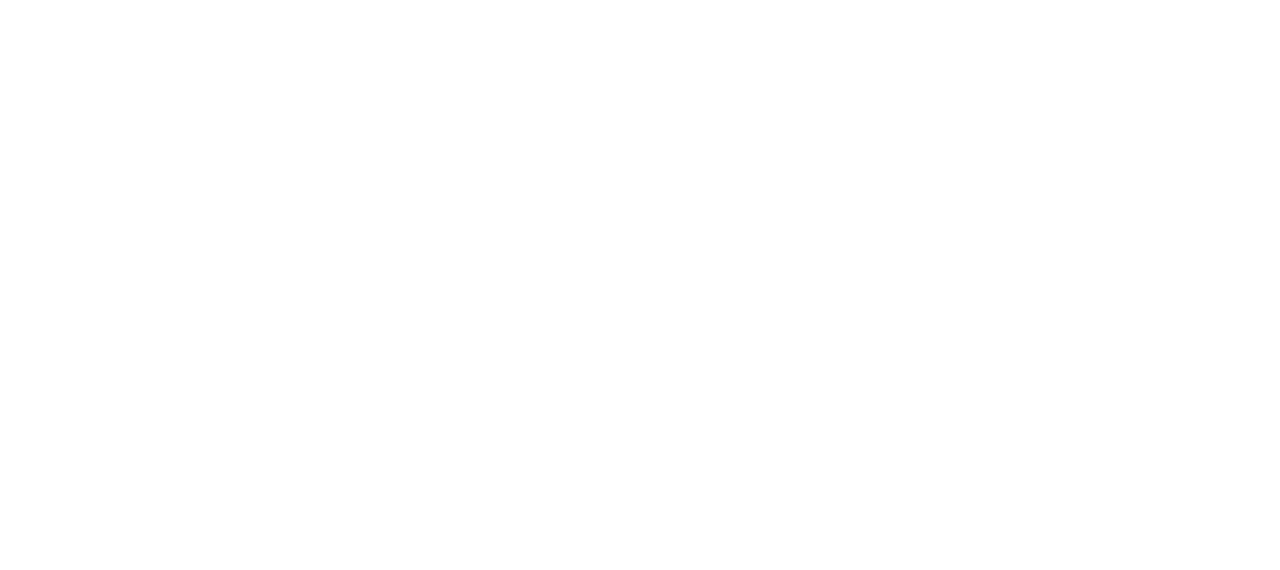
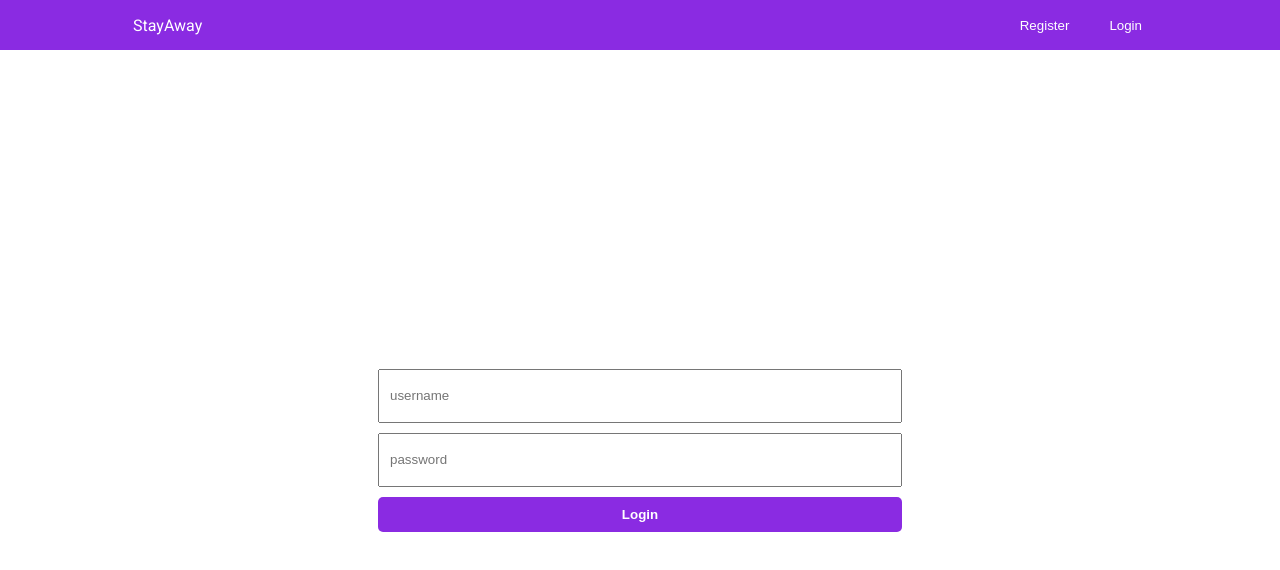
Before and after one commit to Programer1997/Stay-Away, a React (Create React App) app in the folder frontend/: page /login in a window 1280 px wide. Before the commit this address had no page. Shown: the top 570 px of the page. Built offline with nearby package versions, Linux system fonts and the light colour scheme.

Commit message:
created login and open session

```diff
--- a/frontend/src/App.js
+++ b/frontend/src/App.js
@@ -3,6 +3,7 @@
 import Home from './pages/home/Home';
 import List from './pages/list/List';
 import Hotel from './pages/hotel/Hotel';
+import Login from './pages/login/Login';
 function App() {
   return (
     <BrowserRouter>
@@ -10,6 +11,7 @@
           <Route path="/" element={<Home />}/>
           <Route path='/hotels' element={<List />}/>
           <Route path='/hotels/:id' element={<Hotel />}/>
+          <Route path='/login' element={<Login />}/>
         </Routes>
     </BrowserRouter>
   );
--- a/frontend/src/components/header/Header.jsx
+++ b/frontend/src/components/header/Header.jsx
@@ -14,6 +14,7 @@
 import 'react-date-range/dist/theme/default.css'; // theme css file
 import { useNavigate } from "react-router-dom";
 import { SearchContext } from "../../context/SearchContext";
+import { AuthContext } from "../../context/authContext";
 
 
 
@@ -38,6 +39,8 @@
     });
   //navigate hook for /hotels:
     const navigate = useNavigate();
+    const { user } = useContext(AuthContext);
+
 
     //handle options:
     const handleOption = (name, operation) => {
@@ -87,7 +90,7 @@
               <p className="headerDesc">
                     From us to you traveler, you can have an awesome experience with us, you're welcome!
               </p>
-              <button className="headerBtn">Sign in / Register</button>
+              {!user && <button className="headerBtn">Sign in / Register</button>}
               <div className="headerSearch">
                 <div className="headerSearchItem">
                   <FontAwesomeIcon icon={faBed} className="headerIcon" />
--- a/frontend/src/components/navbar/Navbar.jsx
+++ b/frontend/src/components/navbar/Navbar.jsx
@@ -1,16 +1,25 @@
+import { useContext } from "react"
 import "./navbar.css"
 import {Link} from "react-router-dom"
+import { AuthContext } from "../../context/authContext"
 const Navbar = () => {
+  const { user } = useContext(AuthContext)
+
+
   return (
     <div className="navbar">
     <div className="navContainer">
       <Link to="/" style={{color:"white", textDecoration: "none"}}>
       <span className="logo">StayAway</span>
       </Link>
-      <div className="navItems">
-        <button className="navButton">Register</button>
-        <button className="navButton">Login</button>
-      </div>
+      {user ? user.username : (
+          <div className="navItems">
+            <button className="navButton">Register</button>
+            <Link to="/login" >
+            <button className="navButton">Login</button>
+            </Link>
+          </div>
+        )}
     </div>
   </div>
 )
--- /dev/null
+++ b/frontend/src/context/authContext.js
@@ -0,0 +1,61 @@
+import { createContext, useEffect, useReducer } from "react";
+
+const INITIAL_STATE = {
+  user: JSON.parse(localStorage.getItem("user")) || null,
+  loading: false,
+  error: null,
+};
+
+export const AuthContext = createContext(INITIAL_STATE);
+
+const AuthReducer = (state, action) => {
+  switch (action.type) {
+    case "LOGIN_START":
+      return {
+        user: null,
+        loading: true,
+        error: null,
+      };
+    case "LOGIN_SUCCESS":
+      return {
+        user: action.payload,
+        loading: false,
+        error: null,
+      };
+    case "LOGIN_FAILURE":
+      return {
+        user: null,
+        loading: false,
+        error: action.payload,
+      };
+    case "LOGOUT":
+      return {
+        user: null,
+        loading: false,
+        error: null,
+      };
+    default:
+      return state;
+  }
+};
+
+export const AuthContextProvider = ({ children }) => {
+  const [state, dispatch] = useReducer(AuthReducer, INITIAL_STATE);
+
+  useEffect(() => {
+    localStorage.setItem("user", JSON.stringify(state.user));
+  }, [state.user]);
+
+  return (
+    <AuthContext.Provider
+      value={{
+        user: state.user,
+        loading: state.loading,
+        error: state.error,
+        dispatch,
+      }}
+    >
+      {children}
+    </AuthContext.Provider>
+  );
+};
--- a/frontend/src/index.js
+++ b/frontend/src/index.js
@@ -3,14 +3,17 @@
 import './index.css';
 import App from './App';
 import { SearchContextProvider } from './context/SearchContext';
+import { AuthContextProvider } from "./context/authContext";
 
 const root = ReactDOM.createRoot(document.getElementById('root'));
 root.render(
 
   <React.StrictMode>
+    <AuthContextProvider>
     <SearchContextProvider>
       <App />
     </SearchContextProvider>
+    </AuthContextProvider>
   </React.StrictMode>
 
 );
--- /dev/null
+++ b/frontend/src/pages/login/Login.jsx
@@ -0,0 +1,68 @@
+import axios from "axios"
+import { AuthContext } from "../../context/authContext"
+import "./login.css"
+import { useContext, useState } from "react"
+import { useNavigate } from "react-router-dom";
+import Navbar from "../../components/navbar/Navbar";
+
+
+
+
+const Login = () => {
+    const [credentials, setCredentials] = useState({
+        username: undefined,
+        password: undefined
+    })
+
+//handle change function:
+const handleChange = (e) => {
+    setCredentials((prev) => ({ ...prev, [e.target.id]: e.target.value }));
+  };
+
+  //handle click function:
+  const handleClick = async (e) => {
+    e.preventDefault();
+    dispatch({ type: "LOGIN_START" });
+    try{
+        const res = await axios.post("/auth/login", credentials);
+        dispatch({ type: "LOGIN_SUCCESS", payload: res.data.details });
+        navigate("/")
+    }catch(err){
+        dispatch({ type: "LOGIN_FAILURE", payload: err.response.data });
+    }
+  };
+
+    const { loading, error, dispatch } = useContext(AuthContext)
+    const navigate = useNavigate()
+
+  return (
+    <div>
+        <Navbar />
+    <div className="login">
+
+      <div className="lContainer">
+        <input
+          type="text"
+          placeholder="username"
+          id="username"
+          onChange={handleChange}
+          className="lInput"
+        />
+        <input
+          type="password"
+          placeholder="password"
+          id="password"
+          onChange={handleChange}
+          className="lInput"
+        />
+        <button disabled={loading} onClick={handleClick} className="lButton">
+          Login
+        </button>
+        {error && <span>{error.message}</span>}
+      </div>
+    </div>
+    </div>
+  )
+}
+
+export default Login
--- /dev/null
+++ b/frontend/src/pages/login/login.css
@@ -0,0 +1,36 @@
+.login {
+    height: 100vh;
+    display: flex;
+    align-items: center;
+    justify-content: center;
+  }
+
+  .lContainer {
+    display: flex;
+    flex-direction: column;
+    gap: 10px;
+  }
+
+  .lInput{
+    width: 500px;
+    height: 30px;
+    padding: 10px;
+  }
+
+  .lButton {
+    border: none;
+    padding: 10px 20px;
+    background-color: blueviolet;
+    /* #0071c2; */
+    color: white;
+    font-weight: bold;
+    cursor: pointer;
+    border-radius: 5px;
+  }
+  .lButton:hover {
+    background-color: rgb(91, 24, 155);
+  }
+  .lButton:disabled{
+    background-color: #0071c28c;
+    cursor: not-allowed;
+  }
```
